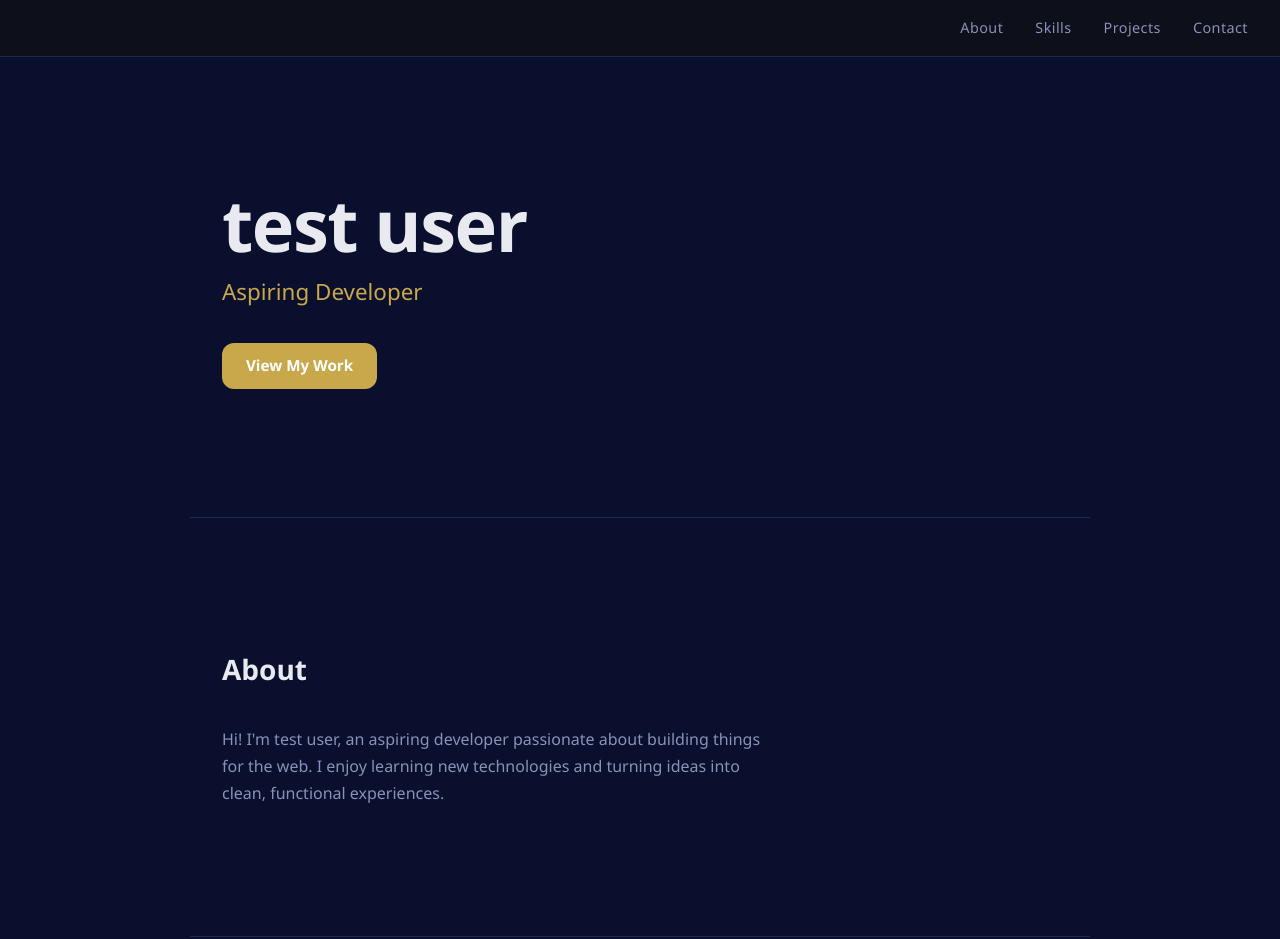
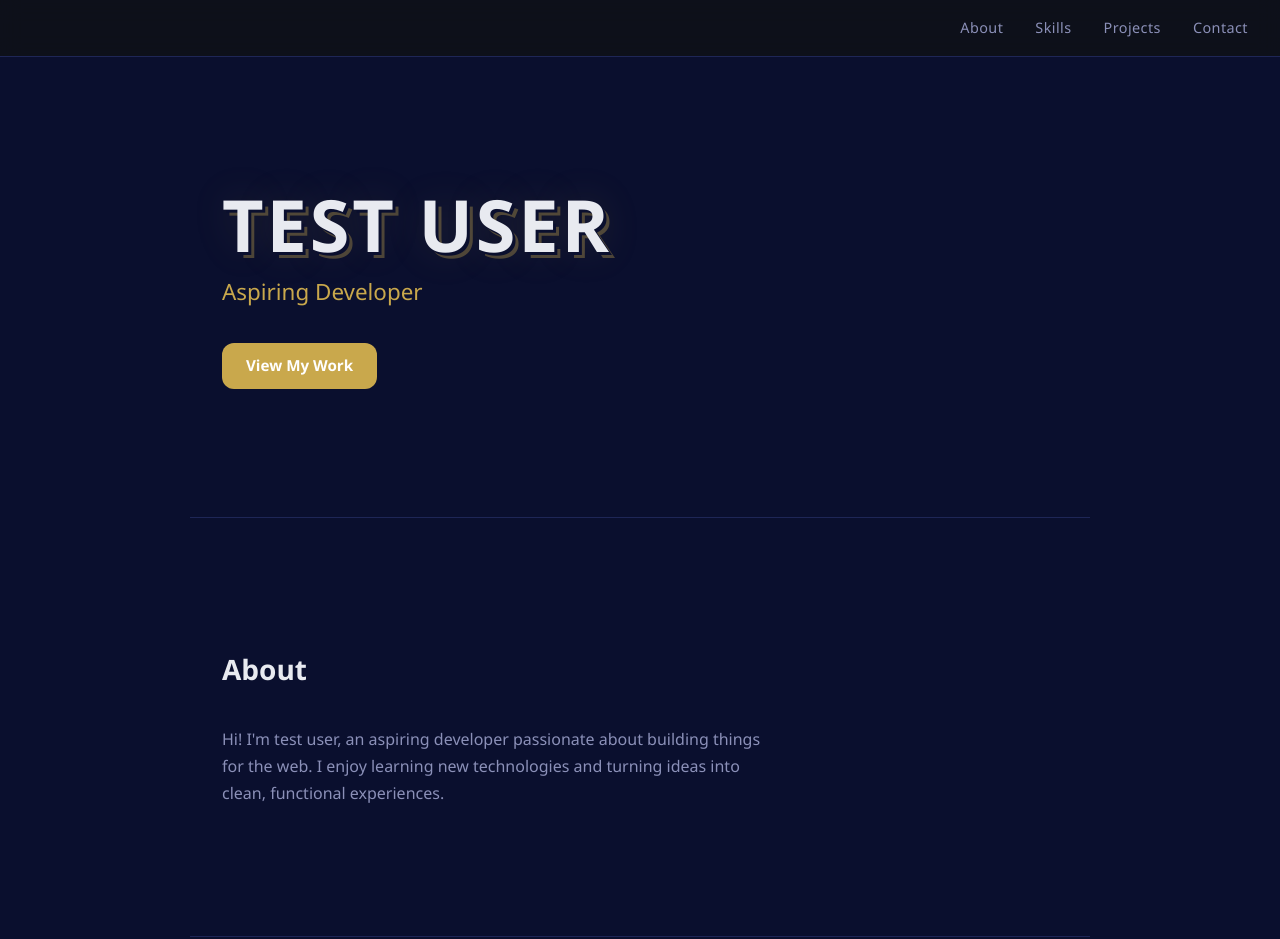
Before and after one commit to test-SH-user/my-website, a plain HTML site: page index.html in a window 1280 px wide. Shown: the top 939 px of the page. Drawn offline with Linux system fonts and the light colour scheme.

Commit message:
Style hero h1 with bolder weight, uppercase, and layered text shadow
Increased font-weight to 900 and added wider letter-spacing with
text-transform: uppercase for a stronger visual impact. Added a
multi-layer text-shadow using the gold accent color for depth.
Co-Authored-By: Claude Sonnet 4.6 <noreply@anthropic.com>

```diff
--- a/style.css
+++ b/style.css
@@ -108,9 +108,14 @@ p { color: var(--color-muted); max-width: 60ch; }
 
 #hero h1 {
   font-size: clamp(2.5rem, 6vw, 4.5rem);
-  font-weight: 800;
+  font-weight: 900;
   line-height: 1.1;
-  letter-spacing: -0.02em;
+  letter-spacing: 0.04em;
+  text-transform: uppercase;
+  text-shadow:
+    3px  3px 0 #0a0f2e,
+    6px  6px 0 rgba(201, 168, 76, 0.35),
+    0 0 40px rgba(201, 168, 76, 0.15);
 }
 
 .tagline {
```
